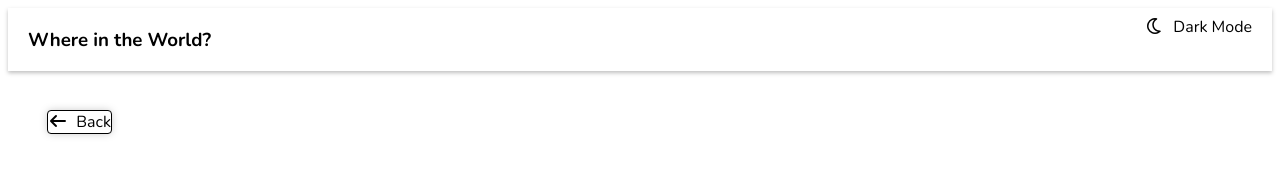
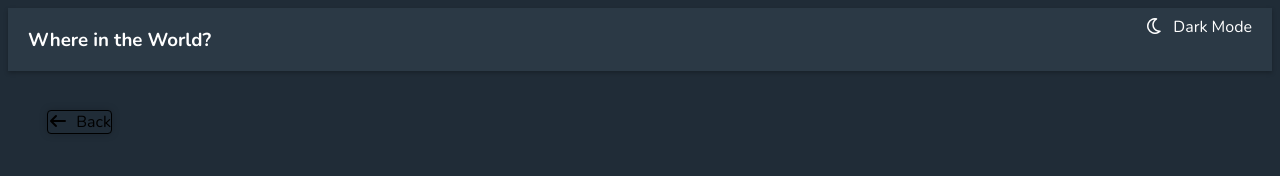
Before and after one commit to pragyamalasi-hub/Country-App, a plain HTML site: page country.html in a window 1280 px wide. Drawn offline with nearby package versions, Linux system fonts and the light colour scheme; no server answers.

Commit message:
Add dark mode class to body and update paragraph class

```diff
--- a/country.html
+++ b/country.html
@@ -9,12 +9,12 @@
     <script src="country.js" defer></script>
     <title>Country Details</title>
 </head>
-<body>
+<body class="dark">
 
     <header class="header">
         <div class="header-content">
             <h3 class="title">Where in the World?</h3>
-            <p><i class="fa-regular fa-moon"></i>&nbsp;&nbsp;Dark Mode</p>
+            <p class="mode-change"><i class="fa-regular fa-moon"></i>&nbsp;&nbsp;Dark Mode</p>
         </div>
 
     </header>
```
